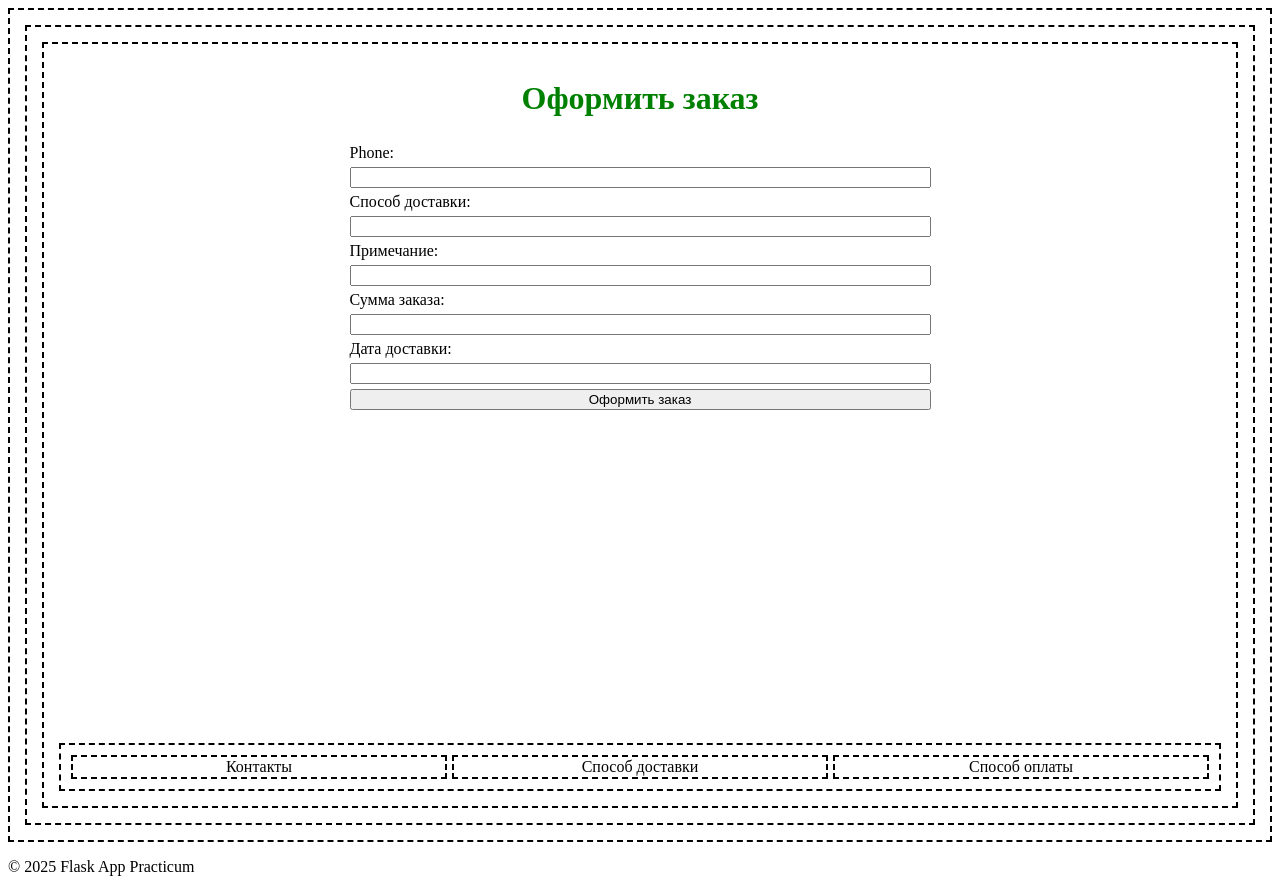
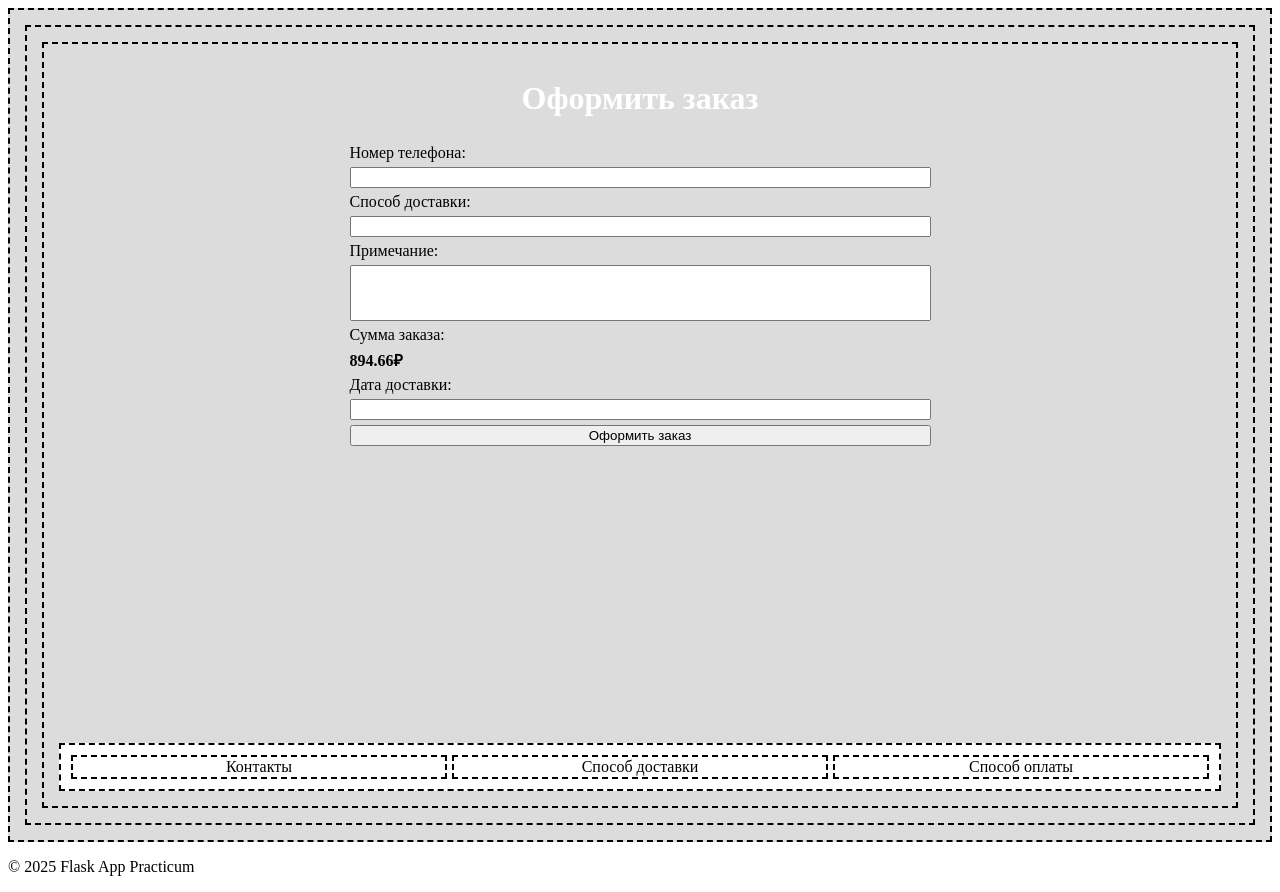
Before and after one commit to ac1ra/Flask-internet-book-shop, a Flask app: page /create_order in a window 1280 px wide. Run offline with Flask 3, Linux system fonts and the light colour scheme; a user stored in the database is signed in.

Commit message:
update files

```diff
--- a/app.py
+++ b/app.py
@@ -84,16 +84,16 @@ class Order(db.Model):
     __tablename__ = 'order'
     id = db.Column(db.Integer, unique=True,
                    primary_key=True, nullable=True)
-    book_id = db.Column(db.Integer, db.ForeignKey(
-        'cartitems.book_id'), nullable=True)
-    phone = db.Column()
+    # book_id = db.Column(db.Integer, db.ForeignKey(
+    #     'cartitems.book_id'), nullable=True)
+    phone = db.Column(db.String(220), nullable=True)
     order_way = db.Column(db.String(220), nullable=True)
     message_purchase = db.Column(db.String(220), nullable=True)
     summ_order = db.Column(db.Integer, nullable=True)
     delivery_date = db.Column(db.String(220), nullable=True)
 
     def __repr__(self):
-        return f"<Order {self.book_id}>"
+        return f"<Order {self.order_way}>"
 
 
 with app.app_context():
@@ -105,7 +105,6 @@ def insert_data(json_file):
         try:
             data = json.load(file)
             for item in data:
-                print(item['title'], type(item['title']))
                 cursor.execute('''
                 INSERT OR IGNORE INTO book(book_id,title,author,price,genre,cover,description,rating,year) VALUES(?,?,?,?,?,?,?,?,?)''', (item['id'], item['title'], item['author'], item['price'], item['genre'], item['cover'], item['description'], item['rating'], item['year']))
             conn.commit()
@@ -191,15 +190,15 @@ def dashboard():
 def add_to_cart():
     books = Book.query.filter(Book.book_id == CartItems.book_id)
 
-    objects = CartItems.query.all()
-    values_unique = {}
-    print(objects)
-    for item in objects:
-        if item.book_id in values_unique.items():
-            values_unique[item.book_id] = values_unique[item.book_id] + 1
-        else:
-            values_unique.update({item.book_id: 1})
-    print(values_unique)
+    # objects = CartItems.query.all()
+    # values_unique = {}
+    # print(objects)
+    # for item in objects:
+    #     if item.book_id in values_unique.items():
+    #         values_unique[item.book_id] = values_unique[item.book_id] + 1
+    #     else:
+    #         values_unique.update({item.book_id: 1})
+    # print(values_unique)
 
     if request.method == 'POST':
         book_id_rm = request.form['book_id_remove_cart']
@@ -212,22 +211,32 @@ def add_to_cart():
 @app.route("/create_order", methods=["GET", "POST"])
 @login_required
 def create_order():
+    books_orders = Book.query.filter(Book.book_id == CartItems.book_id)
+    sum_list = []
+    count = 1
+    for book in books_orders:
+        sum_list.append(book.price)
+        print(book.title)
+
     if request.method == "POST":
         phone = request.form.get("phone")
         order_way = request.form.get("order_way")
         message_purchase = request.form.get("message_purchase")
-        summ_order = request.form.get("summ_order")
         delivery_date = request.form.get("delivery_date")
-        # CartItems.query.delete()
+        CartItems.query.delete()
+        new_order = Order(phone=phone, order_way=order_way, message_purchase=message_purchase,
+                          summ_order=sum(sum_list), delivery_date=delivery_date)
+        db.session.add(new_order)
+        db.session.commit()
         return redirect(url_for("dashboard"))
-    return render_template("create_order.html")
+    return render_template("create_order.html", summ=sum(sum_list))
 
 
 @app.route('/logout')
 @login_required
 def logout():
     logout_user()
-    return redirect("/login")
+    return redirect(url_for("logout"))
 
 
 @app.route('/catalog')
--- a/static/css/styles.css
+++ b/static/css/styles.css
@@ -1,5 +1,5 @@
 h1 {
-    color: green;
+    color: white;
     text-align: center;
 
 }
@@ -26,6 +26,8 @@ h1 {
     display: flex;
     flex-direction: row;
     gap: 5px;
+
+    background-color: gainsboro;
 }
 
 .block-cataloge {
@@ -35,6 +37,7 @@ h1 {
     display: flex;
     flex-direction: column;
     gap: 5px;
+    background-color: white;
 }
 
 .block-part2 {
@@ -91,17 +94,22 @@ img {
 
 body main .block-main .block-part2 .block-custom .row-2 {
     height: auto;
-    background-color: yellow;
+
 }
 
 body main .block-main .block-part2 .block-custom .row-3 {
     height: 70%;
-    background-color: yellowgreen;
+
+}
+
+.row-1 {
+    background-color: white;
 }
 
 .row-3 {
     overflow: scroll;
     height: 100%;
+    background-color: white;
 }
 
 .row-4 {
@@ -110,6 +118,7 @@ body main .block-main .block-part2 .block-custom .row-3 {
     display: flex;
     flex-direction: row;
     gap: 5px;
+    background-color: white;
 }
 
 .block-birck {
--- a/templates/create_order.html
+++ b/templates/create_order.html
@@ -6,15 +6,14 @@
 <p class="error">{{error}}</p>
 {% endif%}
 <form action="/create_order" class="block-login" method="POST">
-    <label for="phone">Phone:</label>
+    <label for="phone">Номер телефона:</label>
     <input type="text" name="phone" required />
     <label for="order_way">Способ доставки:</label>
     <input type="text" name="order_way" required />
     <label for="message_purchase">Примечание:</label>
-    <input type="text" name="message_purchase" required />
+    <input style="height: 50px;" type="text" name="message_purchase" required />
 
-    <label for="summ_order">Сумма заказа:</label>
-    <input type="text" name="summ_order" required />
+    <label for="summ_order">Сумма заказа:</label><b>{{summ}}₽</b>
     <label for="delivery_date">Дата доставки:</label>
     <input type="text" name="delivery_date" required />
     <button type="submit">Оформить заказ</button>
--- a/templates/dashboard.html
+++ b/templates/dashboard.html
@@ -16,7 +16,7 @@
     <div class="block-birck">Поиск:</div>
     <div class="block-birck" style="width: 50%;">Заказы</div>
     <div class="block-birck"><a href="{{url_for('add_to_cart')}}">Корзина ({{count}}):</a></div>
-    <div class="block-birck"><a href="/logout.html">Выход</a></div>
+    <div class="block-birck"><a href="{{url_for('logout')}}">Выход</a></div>
 </div>
 <div class="row-2">
     <div class="block-list">ТОП 3 продаж недели:</div>
```
Also changed, not shown: instance/db.sqlite.
